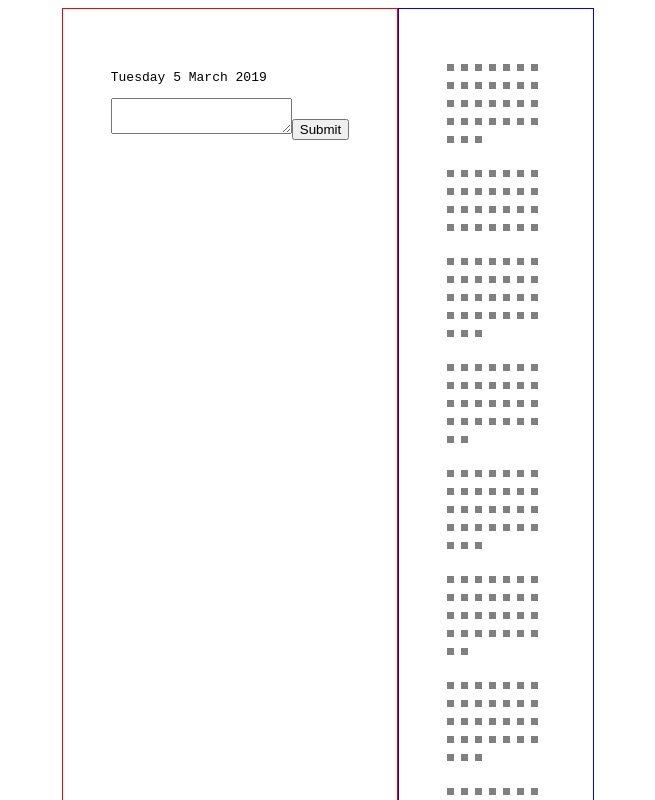
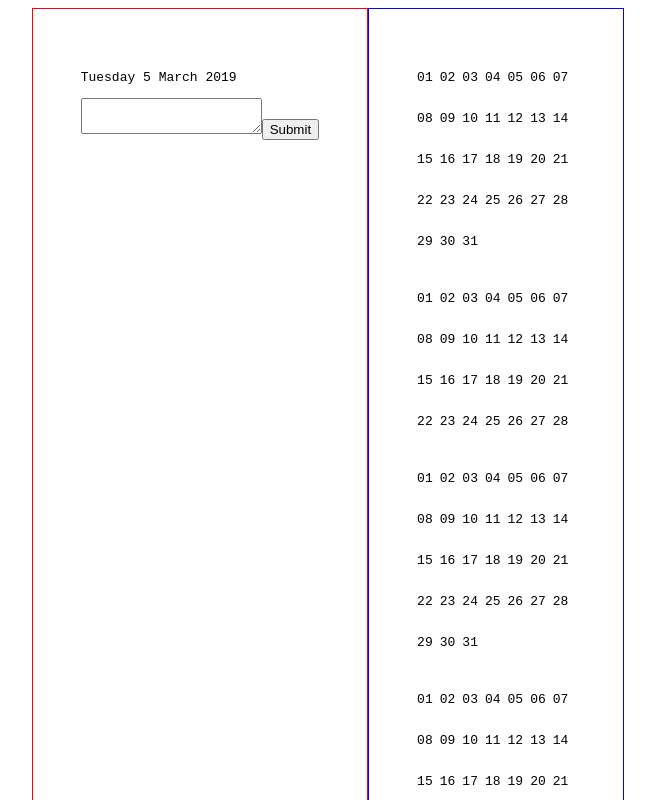
Before and after one commit to mikedevelops/today, a React (Vite) app in the folder packages/journal-client/: page / in a window 1280 px wide. Shown: the top 800 px of the page, without its empty margins (312-967 px from the left). Built offline with nearby package versions, Linux system fonts and the light colour scheme.

Commit message:
Add leading zero utility and implement numbers for days in the calendar

```diff
--- a/packages/journal-client/src/components/Calendar/Calendar.jsx
+++ b/packages/journal-client/src/components/Calendar/Calendar.jsx
@@ -5,7 +5,7 @@ export const Calendar = ({ today }) => {
     const months = [];
 
     for (let m = 0; m <= today.getMonth(); m++) {
-        months.push(<CalendarMonth entries={[]} month={m} year={today.getFullYear()}/>)
+        months.push(<CalendarMonth key={'month_' + m} entries={[]} month={m} year={today.getFullYear()}/>)
     }
 
     return (
--- /dev/null
+++ b/packages/journal-client/src/components/Calendar/CalendarDay.jsx
@@ -0,0 +1,10 @@
+import React from 'react';
+import { leadingZero } from '../../utilities/number'
+
+export const CalendarDay = ({ date, entry }) => {
+    return (
+        <div className={'calendar-day' + (entry ? ' calendar-day--entry' : '')} key={date.toString()}>
+            <pre>{ leadingZero(date.getDate()) }</pre>
+        </div>
+    );
+};
--- a/packages/journal-client/src/components/Calendar/CalendarMonth.jsx
+++ b/packages/journal-client/src/components/Calendar/CalendarMonth.jsx
@@ -1,18 +1,18 @@
-import React from 'react';
-import { getCalendarDaysInMonth, getMonthLabel } from '../../utilities/date'
-import { CalendarWeek } from './CalendarWeek';
+import React from 'react'
+import { getCalendarDaysInMonth } from '../../utilities/date'
+import { CalendarWeek } from './CalendarWeek'
 
-export const CalendarMonth = ({ month, year, entries }) => {
+export const CalendarMonth = ({ month, year }) => {
     const days = getCalendarDaysInMonth(month, year);
     const weeks = [];
     let weekDays = [];
     let d = 1;
 
-    days.forEach((day, index) => {
+    days.forEach((day) => {
         weekDays.push({ date: day, entry: null });
 
         if (d === 7) {
-           weeks.push(<CalendarWeek key={day} days={weekDays}/>);
+           weeks.push(<CalendarWeek key={'week_' + day.getTime()} days={weekDays}/>);
            weekDays = [];
            d = 1;
 
--- a/packages/journal-client/src/components/Calendar/CalendarWeek.jsx
+++ b/packages/journal-client/src/components/Calendar/CalendarWeek.jsx
@@ -1,18 +1,10 @@
 import React from 'react';
+import { CalendarDay } from './CalendarDay'
 
-export const CalendarWeek = ({ days }) => {
+export const CalendarWeek = ({ days })=> {
     return (
         <div className="calendar-week">
-            { days.map(d => {
-                const date = new Date(d.date).toDateString();
-
-                return (
-                    <div className={'calendar-day' + (d.entry ? ' calendar-day--entry' : '')} key={d.date}>
-                        <span className="visually-hidden">{ date }</span>
-                        <div className={'calendar-day__icon' + (d.entry ? ' calendar-day__icon--entry' : '') }/>
-                    </div>
-                );
-            }) }
+            { days.map(d => <CalendarDay key={'day_' + d.date.getTime()} date={d.date} entry={d.entry}/>) }
         </div>
-    )
+    );
 };
--- /dev/null
+++ b/packages/journal-client/src/utilities/number.js
@@ -0,0 +1,6 @@
+/**
+ * Add a leading zero to a single digit integer
+ * @param {number} i
+ * @returns {string}
+ */
+export const leadingZero = i => i < 10 ? `0${i}` : i.toString();
```
Also changed, not shown: 1 other file (tests, documents, lock files or other folders).
